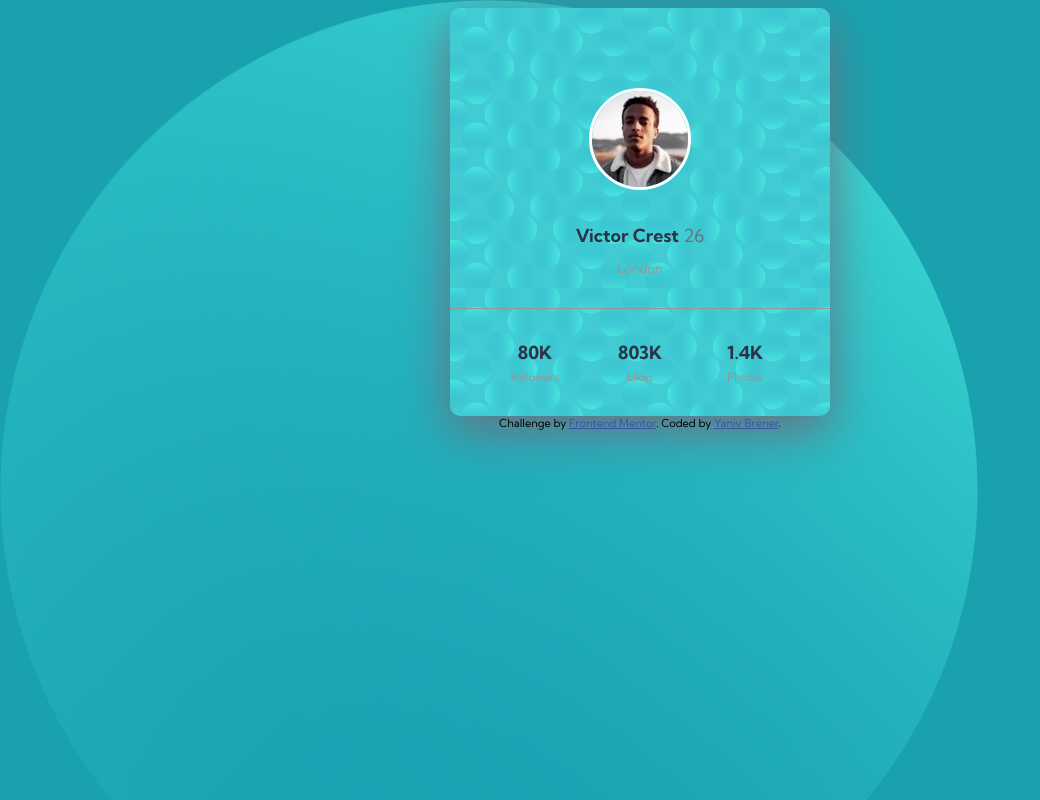
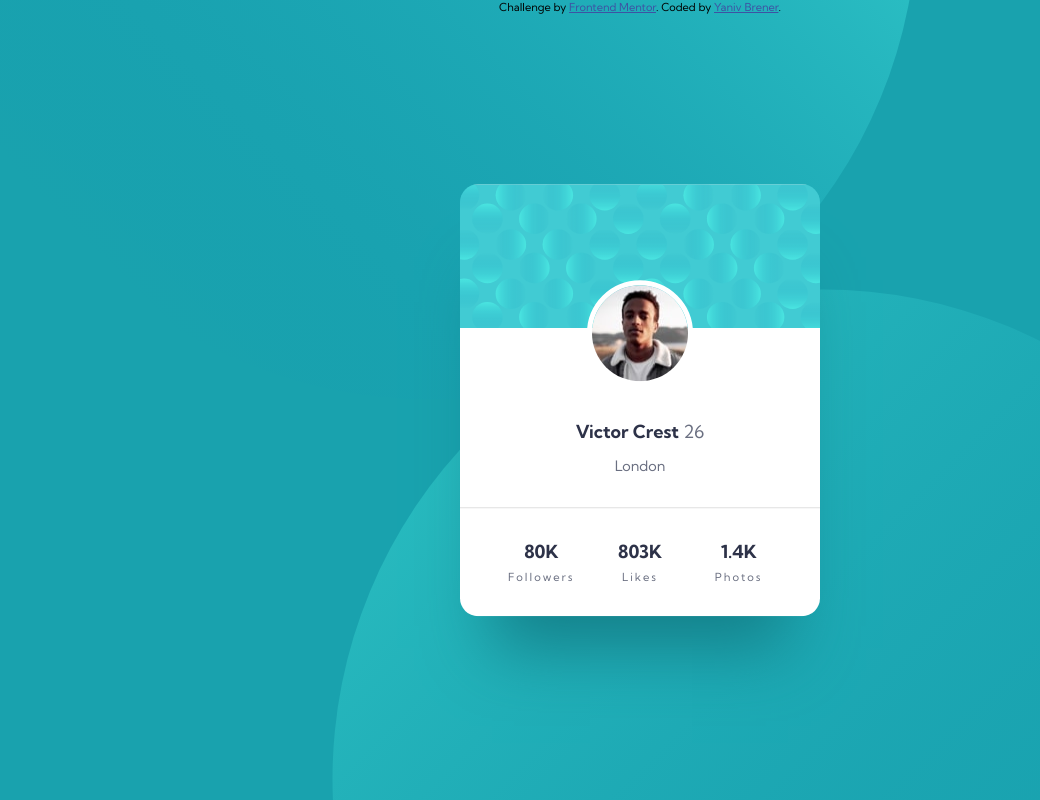
Before and after one commit to ezeYaniv/FrontendMentor-challenge-profile-card, a plain HTML site: page index.html in a window 1280 px wide. Shown: the whole page, without its empty margins (0-1040 px from the left). Drawn offline with Linux system fonts and the light colour scheme.

Commit message:
Need to adjust HTML structure for ul/li items, and CSS structure for pseudos and flexbox. Project on pause.

```diff
--- a/index.html
+++ b/index.html
@@ -14,29 +14,30 @@
 </head>
 
 <body>
+  <div class="container-wrap">
     <div class="card">
       <img class="profile-pic" src="./images/image-victor.jpg" alt="image-of-victor">
       <div class="name">
         <span class="name_text blue_text">Victor Crest</span>
         <span class="name_age grayblue_text">26</span>
       </div>
-    <p class="location gray_text">London</p>
+      <p class="location grayblue_text">London</p>
       <div class="stats">
         <div class="stats_box">
           <p class="stats_number blue_text">80K</p>
-        <p class="stats_text gray_text">Followers</p>
+          <p class="stats_text grayblue_text">Followers</p>
         </div>
         <div class="stats_box">
           <p class="stats_number blue_text">803K</p>
-        <p class="stats_text gray_text">Likes</p>
+          <p class="stats_text grayblue_text">Likes</p>
         </div>
         <div class="stats_box">
           <p class="stats_number blue_text">1.4K</p>
-        <p class="stats_text gray_text">Photos</p>
+          <p class="stats_text grayblue_text">Photos</p>
         </div>
       </div>
     </div>
-
+  </div>
   <div class="attribution">
     Challenge by <a href="https://www.frontendmentor.io?ref=challenge" target="_blank">Frontend Mentor</a>.
     Coded by <a href="https://github.com/ezeYaniv">Yaniv Brener</a>.
--- a/styles.css
+++ b/styles.css
@@ -1,5 +1,6 @@
 body {
-
+  margin: 0;
+  padding: 0;
   box-sizing: border-box;
   font-family: 'Kumbh Sans', sans-serif;
   font-size: 18px;
@@ -7,6 +8,20 @@ body {
   background-image: url('./images/bg-pattern-top.svg'), url('./images/bg-pattern-bottom.svg');
   background-color: hsl(185, 75%, 39%);
   background-repeat: no-repeat, no-repeat;
+  background-position: -20% 60%, 110% -30%;
+  /* background-size: 50%; */
+}
+
+.container-wrap::before, .container-wrap::after {
+
+}
+
+.bubble-top {
+  position: absolute;
+}
+.bubble-bottom {
+  float: right;
+  position: absolute;
 }
 
 /* Typography section.  */
@@ -26,34 +41,41 @@ body {
 
 .stats_text {
   font-size: 0.7rem;
+  letter-spacing: 2px;
 }
 
 /* Rest of CSS */
 
 .card {
   background-image: url('./images/bg-pattern-card.svg');
-  width: 30%;
+  background-repeat: no-repeat;
+  background-size: contain;
+  width: 360px;
   margin: auto;
   background-color: #fff;
-  border-radius: 10px;
-  box-shadow: 0 15px 50px hsl(227, 10%, 46%);
+  border-radius: 18px;
+  box-shadow: 0 4rem 4rem -2rem #14808a;
+  position: absolute;
+  left: 50%;
+  top: 50%;
+  transform: translate(-50%, -50%);
 }
 
 .profile-pic {
   border-radius: 100%;
-  border: 3px solid #fff;
-  margin: 5rem auto 1.8rem;
+  border: 5px solid #fff;
+  margin: 6rem auto 1.8rem;
 }
 
 .location {
-  font-size: 0.8rem;
+  font-size: 0.9rem;
   margin-bottom: 2rem;
 }
 
 
 .stats {
   display: flex;
-  border-top: solid 0.5px hsl(0, 0%, 59%);
+  border-top: solid 0.2px rgba(150,150,150,0.3);
   padding: 2rem;
 }
 
```
Lines whose indentation alone changed are shown as unchanged.
